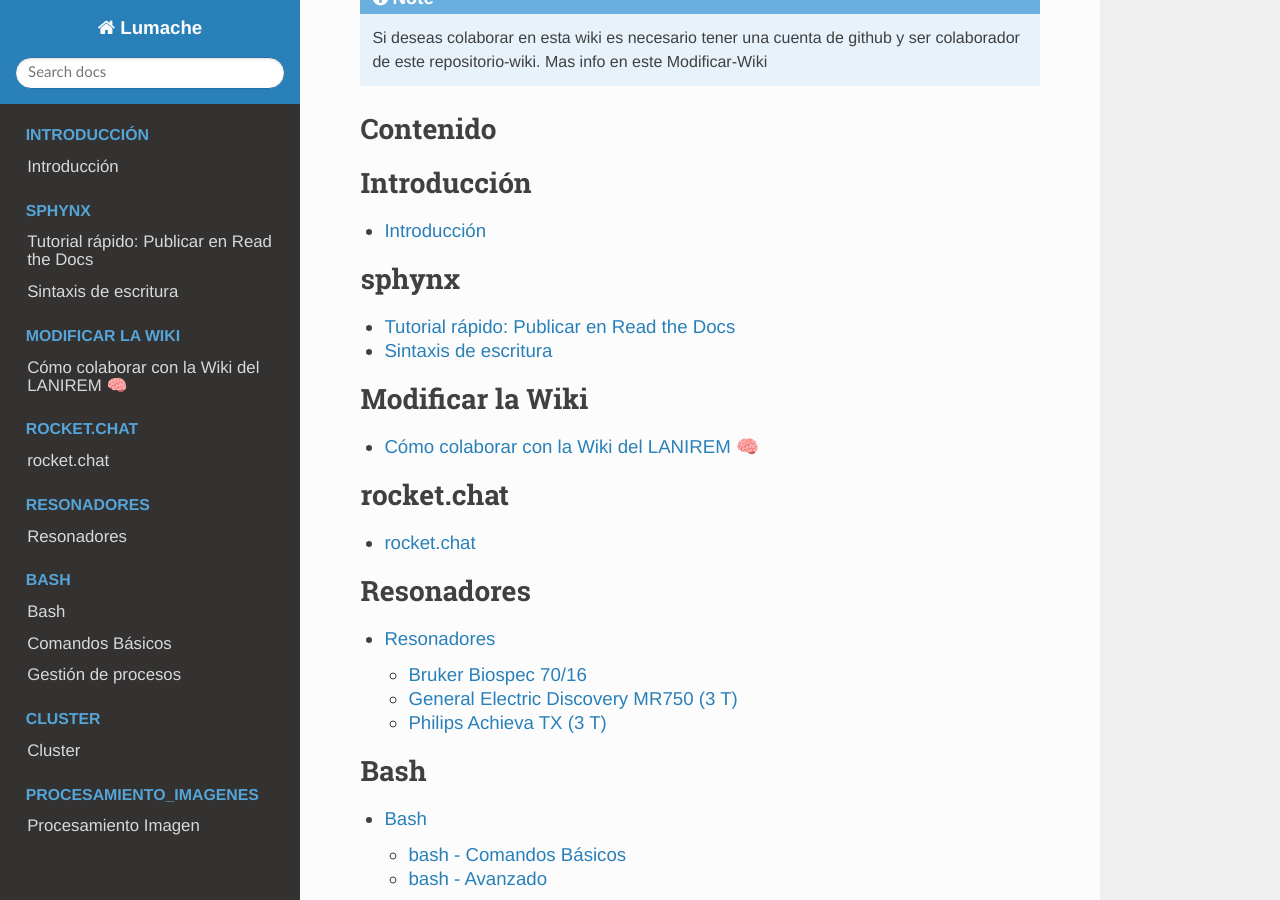
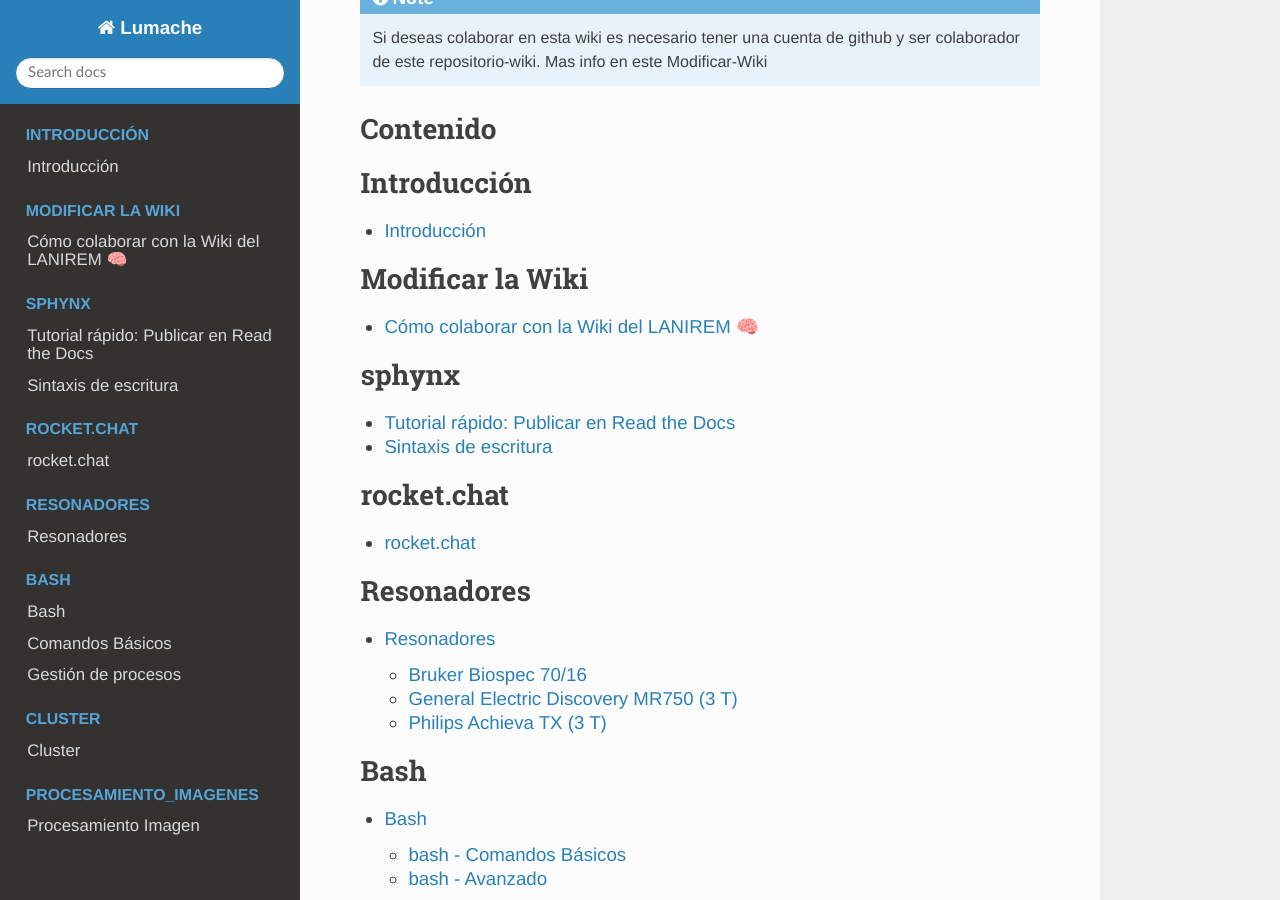
Before and after one commit to AngelGPaulin/LANIREM, a Sphinx documentation site: the page built from docs/source/index.rst, in a window 1280 px wide and 900 px high, scrolled down 720 px. Built offline with Sphinx 7.4.7 and the Read the Docs theme 3.1.0, drawn with Linux system fonts in a browser that asks for light colours; pages that are not in the unit, such as notebooks, are missing from menus.

```diff
--- a/docs/source/index.rst
+++ b/docs/source/index.rst
@@ -34,15 +34,15 @@ Contenido
 
 .. toctree::
    :maxdepth: 1
+   :caption: Modificar la Wiki
+
+   modificar_wiki/Modificar-Wiki
+
+.. toctree::
+   :maxdepth: 1
    :caption: sphynx
 
    sphynx/sphynx
-
-.. toctree::
-   :maxdepth: 1
-   :caption: Modificar la Wiki
-
-   modificar_wiki/Modificar-Wiki
 
 .. toctree::
    :maxdepth: 1
--- a/docs/source/modificar_wiki/Modificar-Wiki.rst
+++ b/docs/source/modificar_wiki/Modificar-Wiki.rst
@@ -93,6 +93,8 @@ básicas para la organización:
     comunidad! Simplemente edita el archivo localmente y sigue los pasos para
     proponer tu cambio.
 
+Si deseas mas informacion acerca de sphinx, puedes consultar la entrada de :doc:`Sphinx <sphynx/sphynx>`.
+
 
 Paso 2.4: Compilar Localmente (Opcional pero recomendado)
 ---------------------------------------------------------
```
